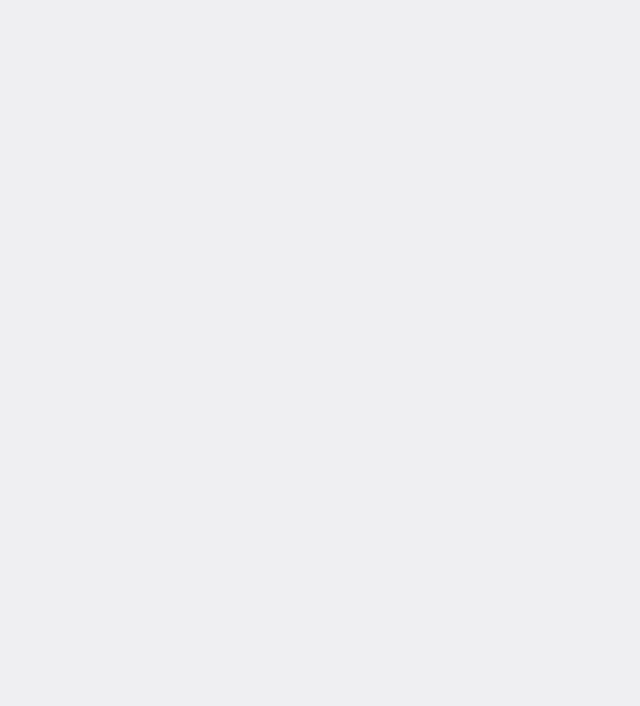
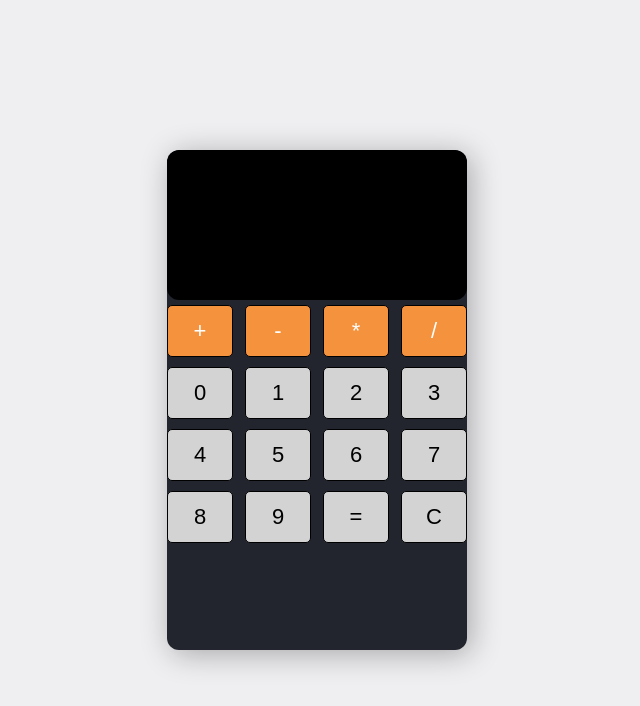
Before and after one commit to ysmltr/basic-calculator, a plain HTML site: page index.html in a window 1280 px wide. Shown: the whole page, without its empty margins (323-963 px from the left). Drawn offline with Linux system fonts and the light colour scheme.

Commit message:
second commit

```diff
--- a/index.html
+++ b/index.html
@@ -12,7 +12,32 @@
 
 
     <section class="calculator">
-        <form action=""></form>
+        <form>
+            <input type="text" class="screen">
+        </form>
+
+        <div class="buttons">
+            <button type="button" class=" btn-yellow" data-num="+">+</button>
+            <button type="button" class="btn-yellow" data-num="-">-</button>
+            <button type="button" class="btn-yellow" data-num="*">*</button>
+            <button type="button" class="btn-yellow" data-num="/">/</button>
+
+
+
+            <button type="button" class=" btn-grey" data-num="0">0</button>
+            <button type="button" class=" btn-grey" data-num="1">1</button>
+            <button type="button" class=" btn-grey" data-num="2">2</button>
+            <button type="button" class=" btn-grey" data-num="3">3</button>
+            <button type="button" class=" btn-grey" data-num="4">4</button>
+            <button type="button" class=" btn-grey" data-num="5">5</button>
+            <button type="button" class=" btn-grey" data-num="6">6</button>
+            <button type="button" class=" btn-grey" data-num="7">7</button>
+            <button type="button" class=" btn-grey" data-num="8">8</button>
+            <button type="button" class=" btn-grey" data-num="9">9</button>
+
+            <button type="button" class=" btn-grey" >=</button>
+            <button type="button" class=" btn-grey">C</button>
+        </div>
     </section>
 
     <script src="app.js"></script>
--- a/style.css
+++ b/style.css
@@ -7,4 +7,70 @@
 body{
     min-height: 100vh;
     background:#efeff2 ;
+    display: flex;
+    justify-content: center;
+    align-items: center;
+
 }
+
+
+
+.calculator{
+    width: 300px;
+    height: 500px;
+    box-shadow: 4px 4px 30px rgba(0, 0, 0, 0.3);
+    border-radius: 12px;
+    background: #22252D;
+    overflow: hidden;
+}
+
+
+form input{
+    width: 100%;
+    height: 150px;
+    border: none;
+    border-radius: 12px;
+    font-size: 2rem;
+    padding: 1rem;
+    color: #fff;
+    background: #000;
+    text-align: right;
+    pointer-events: none;
+
+}
+
+.buttons{
+    display: flex;
+    flex-wrap: wrap;
+    justify-content: space-between;
+}
+
+button{
+    flex:  0 0 22%;
+    margin: 5px 0;
+    border: 1px solid #000;
+    width: 60px;
+    height: 52px;
+    font-size: 22px;
+    font-weight: 600px;
+    border-radius: 5px;
+    cursor: pointer;
+
+
+}
+
+.btn-yellow{
+    background: rgb(245, 146, 62);
+    color: #fff;
+}
+.btn-grey{
+    background: lightgray;
+}
+
+.btn-equal{
+    background: green;
+}
+
+.btn-clear{
+    background: red;
+}
```
